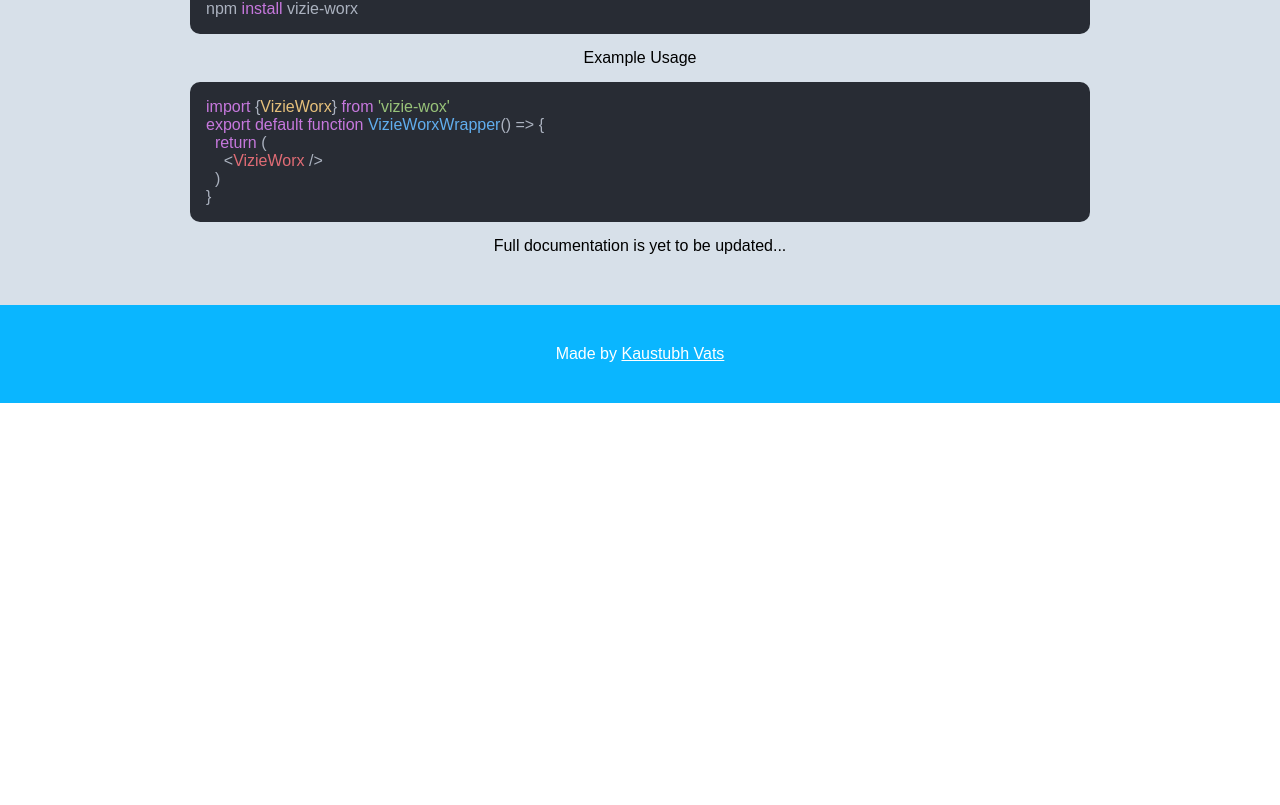
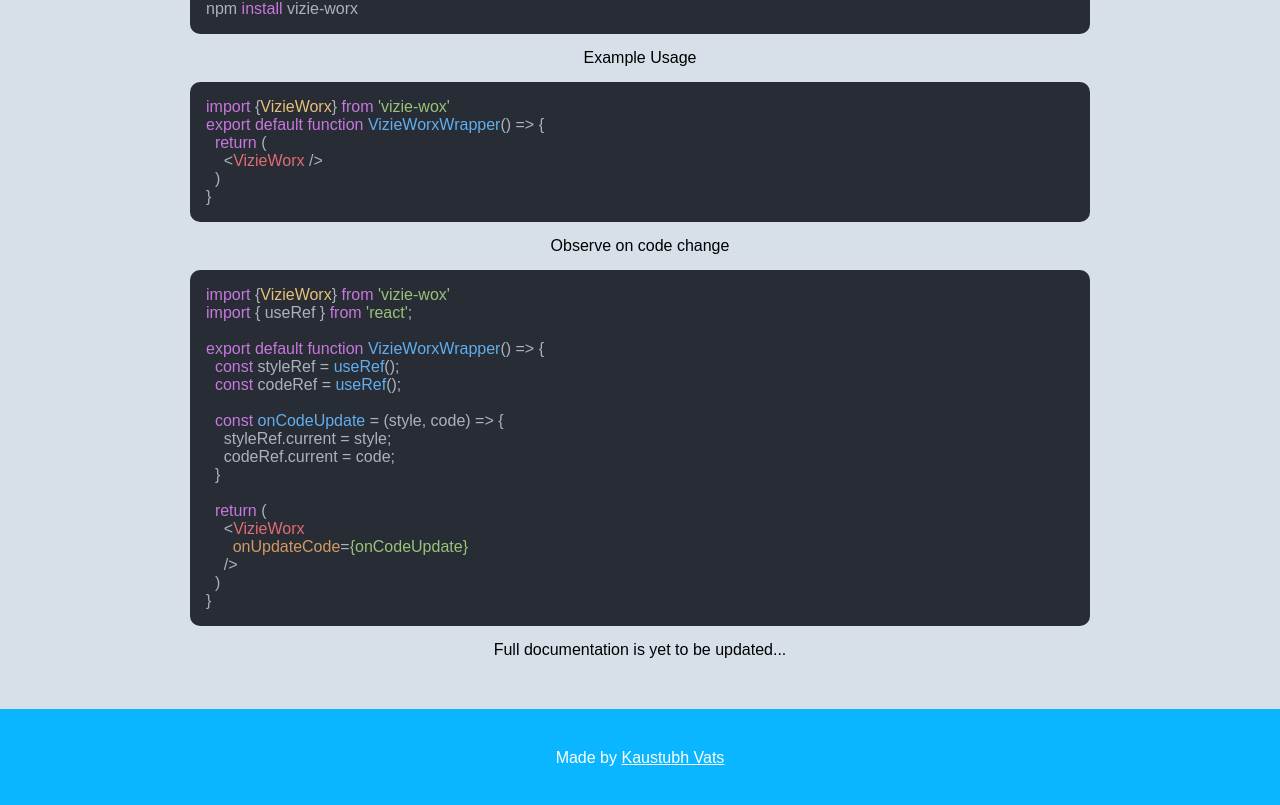
Before and after one commit to kaustubh-vats/vizie-worx-web, a Next.js app: page / in a window 1280 px wide. Shown: the part 1608-2413 px from the top of the page. Before the commit the page ends 2011 px from the top, so only its background shows below. Built offline with nearby package versions, Linux system fonts and the light colour scheme.

Commit message:
added on code update docs

```diff
--- a/src/pages/index.tsx
+++ b/src/pages/index.tsx
@@ -1,7 +1,7 @@
 import Head from 'next/head'
 import styles from '@/styles/Home.module.css'
 import { VizieWorx } from 'vizie-worx'
-import { use, useEffect, useRef, useState } from 'react';
+import { useEffect, useRef, useState } from 'react';
 import hljs from 'highlight.js';
 import javascript from 'highlight.js/lib/languages/javascript';
 import bash from 'highlight.js/lib/languages/bash';
@@ -13,6 +13,7 @@ export default function Home() {
   const [success, setSuccess] = useState<string>('');
   const codeDivRef = useRef<HTMLDivElement>(null);
   const codeDivInstallRef = useRef<HTMLDivElement>(null);
+  const onCodeUpdateRef = useRef<HTMLDivElement>(null);
 
   useEffect(()=>{
     if(codeDivRef.current) {
@@ -23,7 +24,11 @@ export default function Home() {
       hljs.registerLanguage('bash', bash);
       hljs.highlightElement(codeDivInstallRef.current);
     }
-  }, [codeDivRef, codeDivInstallRef]);
+    if(onCodeUpdateRef.current){
+      hljs.registerLanguage('javascript', javascript);
+      hljs.highlightElement(onCodeUpdateRef.current);
+    }
+  }, [codeDivRef, codeDivInstallRef, onCodeUpdateRef]);
 
   const onCodeUpdate = (style: string, code: string) => {
     codeRef.current = "<style>" + style + "</style>\n" + code;
@@ -144,6 +149,29 @@ export default function VizieWorxWrapper() => {
 }`}
             </code>
           </pre>
+          <p>Observe on code change</p>
+          <pre>
+            <code ref={onCodeUpdateRef} className={styles.code__container}>
+              {`import {VizieWorx} from 'vizie-wox'
+import { useRef } from 'react';
+
+export default function VizieWorxWrapper() => {
+  const styleRef = useRef();
+  const codeRef = useRef();
+
+  const onCodeUpdate = (style, code) => {
+    styleRef.current = style;
+    codeRef.current = code;
+  }
+
+  return (
+    <VizieWorx
+      onUpdateCode={onCodeUpdate}
+    />
+  )
+}`}
+            </code>
+          </pre>
           <p>Full documentation is yet to be updated...</p>
         </div>
         <div className={styles.footer}>
```
